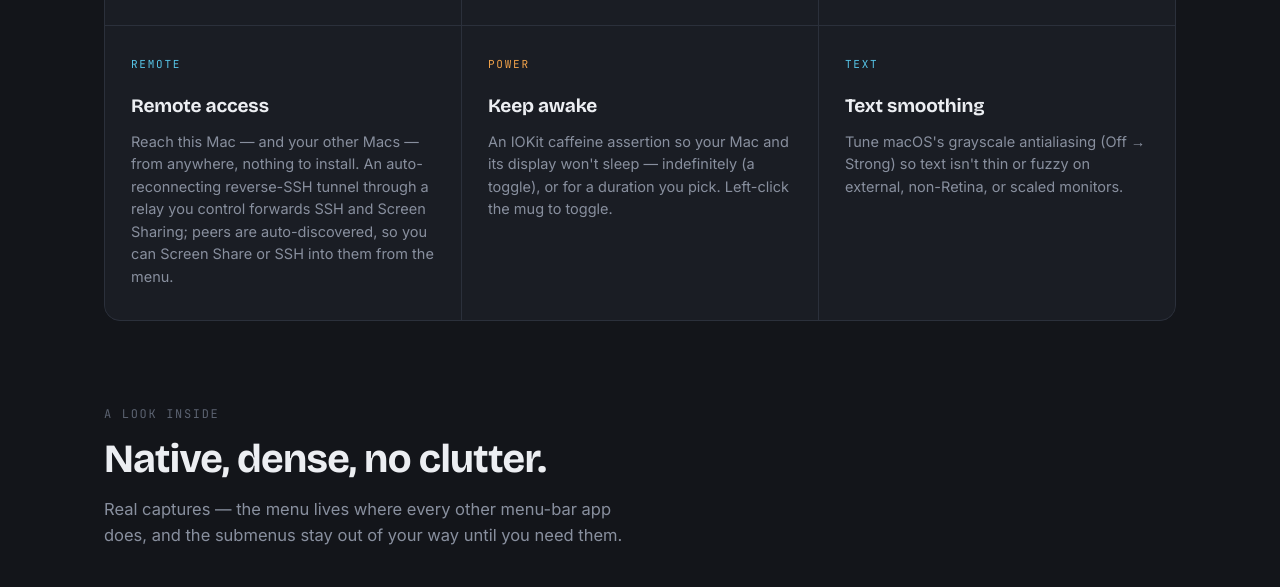
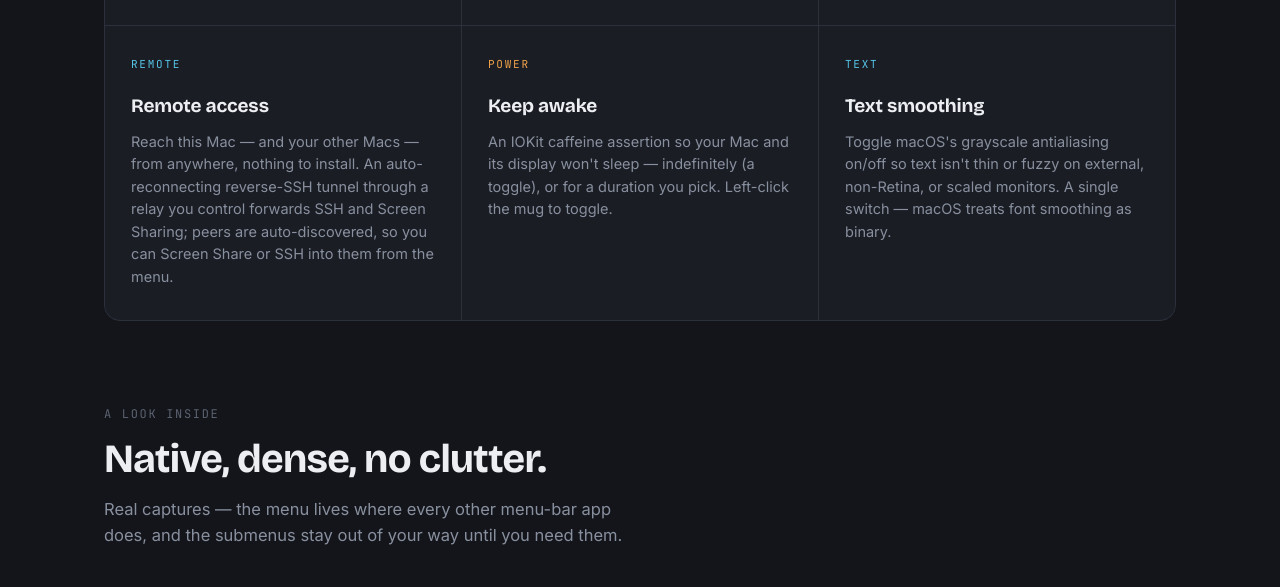
Before and after one commit to oabdrabo/DisplayDeck, a plain HTML site: page docs/index.html in a window 1280 px wide. Shown: the part 1740-2327 px from the top of the page. Drawn offline with nearby package versions, Linux system fonts and the light colour scheme.

Commit message:
v2.4.3: Text smoothing becomes On/Off toggle (macOS treats AppleFontSmoothing as binary; verified by pixel-diff)

```diff
--- a/docs/index.html
+++ b/docs/index.html
@@ -294,7 +294,7 @@
       <div class="feat"><span class="tag">WINDOWS</span><h3>Transparency, float &amp; PiP</h3><p>Set any app's opacity, add frosted-glass blur, keep a window on top, or shrink one into a still-usable floating corner.</p></div>
       <div class="feat"><span class="tag">REMOTE</span><h3>Remote access</h3><p>Reach this Mac — and your other Macs — from anywhere, nothing to install. An auto-reconnecting reverse-SSH tunnel through a relay you control forwards SSH and Screen Sharing; peers are auto-discovered, so you can Screen Share or SSH into them from the menu.</p></div>
       <div class="feat"><span class="tag">POWER</span><h3>Keep awake</h3><p>An IOKit caffeine assertion so your Mac and its display won't sleep — indefinitely (a toggle), or for a duration you pick. Left-click the mug to toggle.</p></div>
-      <div class="feat"><span class="tag">TEXT</span><h3>Text smoothing</h3><p>Tune macOS's grayscale antialiasing (Off → Strong) so text isn't thin or fuzzy on external, non-Retina, or scaled monitors.</p></div>
+      <div class="feat"><span class="tag">TEXT</span><h3>Text smoothing</h3><p>Toggle macOS's grayscale antialiasing on/off so text isn't thin or fuzzy on external, non-Retina, or scaled monitors. A single switch — macOS treats font smoothing as binary.</p></div>
     </div>
   </div>
 </section>
```
Also changed, not shown: CHANGELOG.md, README.md, assets/screenshots/menu.png, docs/assets/screenshots/menu.png, 2 other files.
